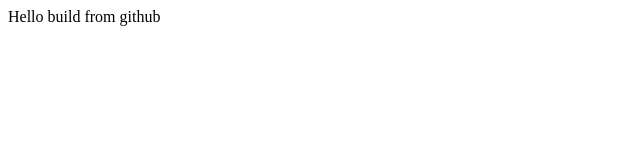
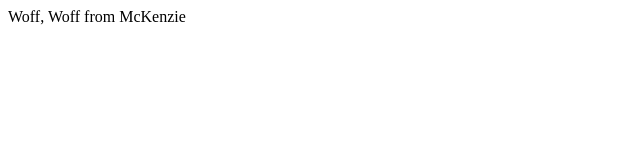
Before and after one commit to talcomputas/digitary, an Angular app: page / in a window 1280 px wide. Shown: the top 160 px of the page, without its empty margins (0-640 px from the left). Built offline with nearby package versions, Linux system fonts and the light colour scheme.

Commit message:
test vanilla deploy

```diff
--- a/src/app/app.component.ts
+++ b/src/app/app.component.ts
@@ -2,8 +2,8 @@
 
 @Component({
   selector: 'app-root',
-  template: `<div>Hello {{value}}</div>`,
+  template: `<div>Woff, Woff {{value}}</div>`,
 })
 export class AppComponent {
-  value = 'build from github';
+  value = 'from McKenzie';
 }
```
